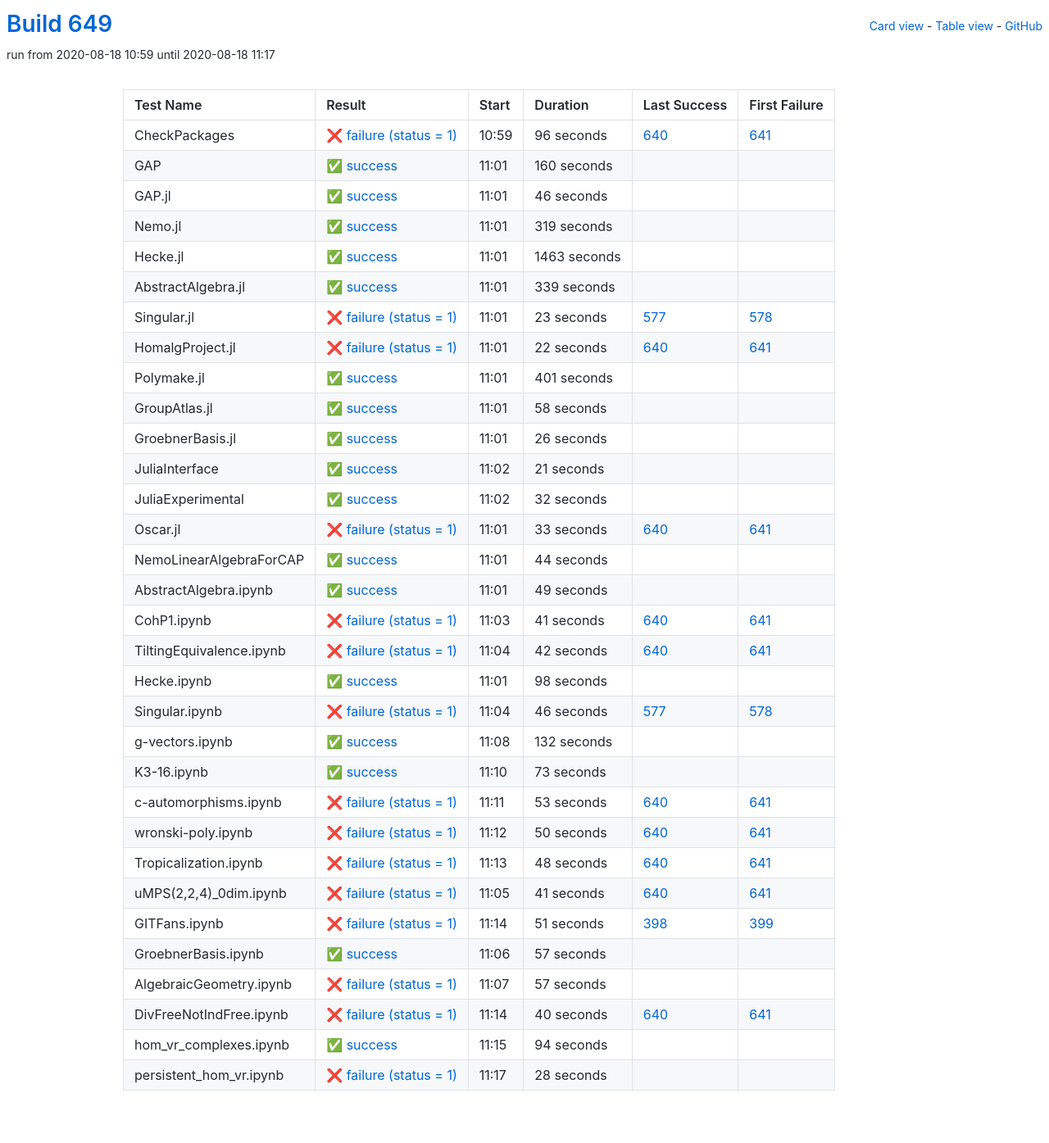
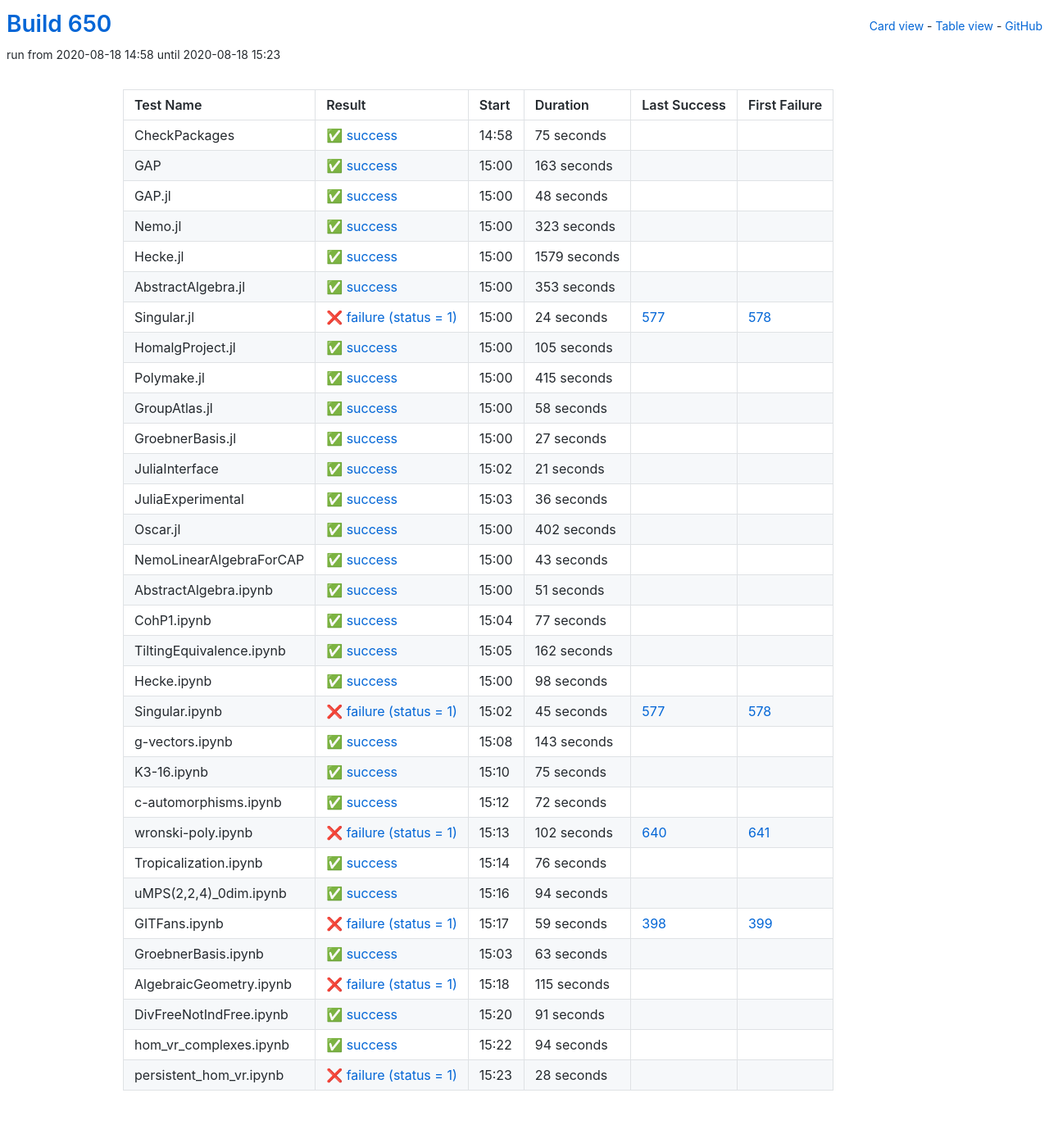
Before and after one commit to oscar-system/oscar-ci-status-stable, a Jekyll site: the page built from table.html, in a window 1280 px wide. Shown: the whole page at 82% size. Built offline with Jekyll 4.4.1, drawn with Linux system fonts in a browser that asks for light colours.

Commit message:
Build #650

```diff
--- a/_data/ci.yml
+++ b/_data/ci.yml
@@ -1,6 +1,6 @@
 ---
-build: 649
-build_url: https://oscarci.mathematik.uni-kl.de/job/oscar-stable/649/
+build: 650
+build_url: https://oscarci.mathematik.uni-kl.de/job/oscar-stable/650/
 job: oscar-stable
 organization: oscar-system
 repo: oscar-ci-status-stable
@@ -8,116 +8,116 @@ repourl: https://github.com/oscar-system/oscar-ci-status-stable
 tests:
 - name: CheckPackages
   id: checkpackages
-  log: https://oscarci.mathematik.uni-kl.de/job/oscar-stable/649/artifact/logs/build-649/CheckPackages.log
-  start: 2020-08-18 10:59
-  success: false
-  exitcode: 1
-  status: failure
-  duration: 96
-  last_success: 640
-  last_success_url: https://oscarci.mathematik.uni-kl.de/job/oscar-stable/640/
-  first_failure: 641
-  first_failure_url: https://oscarci.mathematik.uni-kl.de/job/oscar-stable/641/
-- name: GAP
-  id: gap
-  log: https://oscarci.mathematik.uni-kl.de/job/oscar-stable/649/artifact/logs/build-649/GAP.log
-  start: 2020-08-18 11:01
+  log: https://oscarci.mathematik.uni-kl.de/job/oscar-stable/650/artifact/logs/build-650/CheckPackages.log
+  start: 2020-08-18 14:58
   success: true
   exitcode: 0
   status: success
-  duration: 160
+  duration: 75
+  last_success: false
+  last_success_url:
+  first_failure: false
+  first_failure_url:
+- name: GAP
+  id: gap
+  log: https://oscarci.mathematik.uni-kl.de/job/oscar-stable/650/artifact/logs/build-650/GAP.log
+  start: 2020-08-18 15:00
+  success: true
+  exitcode: 0
+  status: success
+  duration: 163
   last_success: false
   last_success_url:
   first_failure: false
   first_failure_url:
 - name: GAP.jl
   id: gap-jl
-  log: https://oscarci.mathematik.uni-kl.de/job/oscar-stable/649/artifact/logs/build-649/GAP.jl.log
-  start: 2020-08-18 11:01
+  log: https://oscarci.mathematik.uni-kl.de/job/oscar-stable/650/artifact/logs/build-650/GAP.jl.log
+  start: 2020-08-18 15:00
   success: true
   exitcode: 0
   status: success
-  duration: 46
+  duration: 48
   last_success: false
   last_success_url:
   first_failure: false
   first_failure_url:
 - name: Nemo.jl
   id: nemo-jl
-  log: https://oscarci.mathematik.uni-kl.de/job/oscar-stable/649/artifact/logs/build-649/Nemo.jl.log
-  start: 2020-08-18 11:01
+  log: https://oscarci.mathematik.uni-kl.de/job/oscar-stable/650/artifact/logs/build-650/Nemo.jl.log
+  start: 2020-08-18 15:00
   success: true
   exitcode: 0
   status: success
-  duration: 319
+  duration: 323
   last_success: false
   last_success_url:
   first_failure: false
   first_failure_url:
 - name: Hecke.jl
   id: hecke-jl
-  log: https://oscarci.mathematik.uni-kl.de/job/oscar-stable/649/artifact/logs/build-649/Hecke.jl.log
-  start: 2020-08-18 11:01
+  log: https://oscarci.mathematik.uni-kl.de/job/oscar-stable/650/artifact/logs/build-650/Hecke.jl.log
+  start: 2020-08-18 15:00
   success: true
   exitcode: 0
   status: success
-  duration: 1463
+  duration: 1579
   last_success: false
   last_success_url:
   first_failure: false
   first_failure_url:
 - name: AbstractAlgebra.jl
   id: abstractalgebra-jl
-  log: https://oscarci.mathematik.uni-kl.de/job/oscar-stable/649/artifact/logs/build-649/AbstractAlgebra.jl.log
-  start: 2020-08-18 11:01
+  log: https://oscarci.mathematik.uni-kl.de/job/oscar-stable/650/artifact/logs/build-650/AbstractAlgebra.jl.log
+  start: 2020-08-18 15:00
   success: true
   exitcode: 0
   status: success
-  duration: 339
+  duration: 353
   last_success: false
   last_success_url:
   first_failure: false
   first_failure_url:
 - name: Singular.jl
   id: singular-jl
-  log: https://oscarci.mathematik.uni-kl.de/job/oscar-stable/649/artifact/logs/build-649/Singular.jl.log
-  start: 2020-08-18 11:01
+  log: https://oscarci.mathematik.uni-kl.de/job/oscar-stable/650/artifact/logs/build-650/Singular.jl.log
+  start: 2020-08-18 15:00
   success: false
   exitcode: 1
   status: failure
-  duration: 23
+  duration: 24
   last_success: 577
   last_success_url: https://oscarci.mathematik.uni-kl.de/job/oscar-stable/577/
   first_failure: 578
   first_failure_url: https://oscarci.mathematik.uni-kl.de/job/oscar-stable/578/
 - name: HomalgProject.jl
   id: homalgproject-jl
-  log: https://oscarci.mathematik.uni-kl.de/job/oscar-stable/649/artifact/logs/build-649/HomalgProject.jl.log
-  start: 2020-08-18 11:01
-  success: false
-  exitcode: 1
-  status: failure
-  duration: 22
-  last_success: 640
-  last_success_url: https://oscarci.mathematik.uni-kl.de/job/oscar-stable/640/
-  first_failure: 641
-  first_failure_url: https://oscarci.mathematik.uni-kl.de/job/oscar-stable/641/
-- name: Polymake.jl
-  id: polymake-jl
-  log: https://oscarci.mathematik.uni-kl.de/job/oscar-stable/649/artifact/logs/build-649/Polymake.jl.log
-  start: 2020-08-18 11:01
+  log: https://oscarci.mathematik.uni-kl.de/job/oscar-stable/650/artifact/logs/build-650/HomalgProject.jl.log
+  start: 2020-08-18 15:00
   success: true
   exitcode: 0
   status: success
-  duration: 401
+  duration: 105
+  last_success: false
+  last_success_url:
+  first_failure: false
+  first_failure_url:
+- name: Polymake.jl
+  id: polymake-jl
+  log: https://oscarci.mathematik.uni-kl.de/job/oscar-stable/650/artifact/logs/build-650/Polymake.jl.log
+  start: 2020-08-18 15:00
+  success: true
+  exitcode: 0
+  status: success
+  duration: 415
   last_success: false
   last_success_url:
   first_failure: false
   first_failure_url:
 - name: GroupAtlas.jl
   id: groupatlas-jl
-  log: https://oscarci.mathematik.uni-kl.de/job/oscar-stable/649/artifact/logs/build-649/GroupAtlas.jl.log
-  start: 2020-08-18 11:01
+  log: https://oscarci.mathematik.uni-kl.de/job/oscar-stable/650/artifact/logs/build-650/GroupAtlas.jl.log
+  start: 2020-08-18 15:00
   success: true
   exitcode: 0
   status: success
@@ -128,20 +128,20 @@ tests:
   first_failure_url:
 - name: GroebnerBasis.jl
   id: groebnerbasis-jl
-  log: https://oscarci.mathematik.uni-kl.de/job/oscar-stable/649/artifact/logs/build-649/GroebnerBasis.jl.log
-  start: 2020-08-18 11:01
+  log: https://oscarci.mathematik.uni-kl.de/job/oscar-stable/650/artifact/logs/build-650/GroebnerBasis.jl.log
+  start: 2020-08-18 15:00
   success: true
   exitcode: 0
   status: success
-  duration: 26
+  duration: 27
   last_success: false
   last_success_url:
   first_failure: false
   first_failure_url:
 - name: JuliaInterface
   id: juliainterface
-  log: https://oscarci.mathematik.uni-kl.de/job/oscar-stable/649/artifact/logs/build-649/JuliaInterface.log
-  start: 2020-08-18 11:02
+  log: https://oscarci.mathematik.uni-kl.de/job/oscar-stable/650/artifact/logs/build-650/JuliaInterface.log
+  start: 2020-08-18 15:02
   success: true
   exitcode: 0
   status: success
@@ -152,80 +152,80 @@ tests:
   first_failure_url:
 - name: JuliaExperimental
   id: juliaexperimental
-  log: https://oscarci.mathematik.uni-kl.de/job/oscar-stable/649/artifact/logs/build-649/JuliaExperimental.log
-  start: 2020-08-18 11:02
+  log: https://oscarci.mathematik.uni-kl.de/job/oscar-stable/650/artifact/logs/build-650/JuliaExperimental.log
+  start: 2020-08-18 15:03
   success: true
   exitcode: 0
   status: success
-  duration: 32
+  duration: 36
   last_success: false
   last_success_url:
   first_failure: false
   first_failure_url:
 - name: Oscar.jl
   id: oscar-jl
-  log: https://oscarci.mathematik.uni-kl.de/job/oscar-stable/649/artifact/logs/build-649/Oscar.jl.log
-  start: 2020-08-18 11:01
-  success: false
-  exitcode: 1
-  status: failure
-  duration: 33
-  last_success: 640
-  last_success_url: https://oscarci.mathematik.uni-kl.de/job/oscar-stable/640/
-  first_failure: 641
-  first_failure_url: https://oscarci.mathematik.uni-kl.de/job/oscar-stable/641/
-- name: NemoLinearAlgebraForCAP
-  id: nemolinearalgebraforcap
-  log: https://oscarci.mathematik.uni-kl.de/job/oscar-stable/649/artifact/logs/build-649/NemoLinearAlgebraForCAP.log
-  start: 2020-08-18 11:01
+  log: https://oscarci.mathematik.uni-kl.de/job/oscar-stable/650/artifact/logs/build-650/Oscar.jl.log
+  start: 2020-08-18 15:00
   success: true
   exitcode: 0
   status: success
-  duration: 44
+  duration: 402
+  last_success: false
+  last_success_url:
+  first_failure: false
+  first_failure_url:
+- name: NemoLinearAlgebraForCAP
+  id: nemolinearalgebraforcap
+  log: https://oscarci.mathematik.uni-kl.de/job/oscar-stable/650/artifact/logs/build-650/NemoLinearAlgebraForCAP.log
+  start: 2020-08-18 15:00
+  success: true
+  exitcode: 0
+  status: success
+  duration: 43
   last_success: false
   last_success_url:
   first_failure: false
   first_failure_url:
 - name: AbstractAlgebra.ipynb
   id: abstractalgebra-ipynb
-  log: https://oscarci.mathematik.uni-kl.de/job/oscar-stable/649/artifact/logs/build-649/AbstractAlgebra.ipynb.log
-  start: 2020-08-18 11:01
+  log: https://oscarci.mathematik.uni-kl.de/job/oscar-stable/650/artifact/logs/build-650/AbstractAlgebra.ipynb.log
+  start: 2020-08-18 15:00
   success: true
   exitcode: 0
   status: success
-  duration: 49
+  duration: 51
   last_success: false
   last_success_url:
   first_failure: false
   first_failure_url:
 - name: CohP1.ipynb
   id: cohp1-ipynb
-  log: https://oscarci.mathematik.uni-kl.de/job/oscar-stable/649/artifact/logs/build-649/CohP1.ipynb.log
-  start: 2020-08-18 11:03
-  success: false
-  exitcode: 1
-  status: failure
-  duration: 41
-  last_success: 640
-  last_success_url: https://oscarci.mathematik.uni-kl.de/job/oscar-stable/640/
-  first_failure: 641
-  first_failure_url: https://oscarci.mathematik.uni-kl.de/job/oscar-stable/641/
+  log: https://oscarci.mathematik.uni-kl.de/job/oscar-stable/650/artifact/logs/build-650/CohP1.ipynb.log
+  start: 2020-08-18 15:04
+  success: true
+  exitcode: 0
+  status: success
+  duration: 77
+  last_success: false
+  last_success_url:
+  first_failure: false
+  first_failure_url:
 - name: TiltingEquivalence.ipynb
   id: tiltingequivalence-ipynb
-  log: https://oscarci.mathematik.uni-kl.de/job/oscar-stable/649/artifact/logs/build-649/TiltingEquivalence.ipynb.log
-  start: 2020-08-18 11:04
-  success: false
-  exitcode: 1
-  status: failure
-  duration: 42
-  last_success: 640
-  last_success_url: https://oscarci.mathematik.uni-kl.de/job/oscar-stable/640/
-  first_failure: 641
-  first_failure_url: https://oscarci.mathematik.uni-kl.de/job/oscar-stable/641/
+  log: https://oscarci.mathematik.uni-kl.de/job/oscar-stable/650/artifact/logs/build-650/TiltingEquivalence.ipynb.log
+  start: 2020-08-18 15:05
+  success: true
+  exitcode: 0
+  status: success
+  duration: 162
+  last_success: false
+  last_success_url:
+  first_failure: false
+  first_failure_url:
 - name: Hecke.ipynb
   id: hecke-ipynb
-  log: https://oscarci.mathematik.uni-kl.de/job/oscar-stable/649/artifact/logs/build-649/Hecke.ipynb.log
-  start: 2020-08-18 11:01
+  log: https://oscarci.mathematik.uni-kl.de/job/oscar-stable/650/artifact/logs/build-650/Hecke.ipynb.log
+  start: 2020-08-18 15:00
   success: true
   exitcode: 0
   status: success
@@ -236,140 +236,140 @@ tests:
   first_failure_url:
 - name: Singular.ipynb
   id: singular-ipynb
-  log: https://oscarci.mathematik.uni-kl.de/job/oscar-stable/649/artifact/logs/build-649/Singular.ipynb.log
-  start: 2020-08-18 11:04
+  log: https://oscarci.mathematik.uni-kl.de/job/oscar-stable/650/artifact/logs/build-650/Singular.ipynb.log
+  start: 2020-08-18 15:02
   success: false
   exitcode: 1
   status: failure
-  duration: 46
+  duration: 45
   last_success: 577
   last_success_url: https://oscarci.mathematik.uni-kl.de/job/oscar-stable/577/
   first_failure: 578
   first_failure_url: https://oscarci.mathematik.uni-kl.de/job/oscar-stable/578/
 - name: g-vectors.ipynb
   id: g-vectors-ipynb
-  log: https://oscarci.mathematik.uni-kl.de/job/oscar-stable/649/artifact/logs/build-649/g-vectors.ipynb.log
-  start: 2020-08-18 11:08
+  log: https://oscarci.mathematik.uni-kl.de/job/oscar-stable/650/artifact/logs/build-650/g-vectors.ipynb.log
+  start: 2020-08-18 15:08
   success: true
   exitcode: 0
   status: success
-  duration: 132
+  duration: 143
   last_success: false
   last_success_url:
   first_failure: false
   first_failure_url:
 - name: K3-16.ipynb
   id: k3-16-ipynb
-  log: https://oscarci.mathematik.uni-kl.de/job/oscar-stable/649/artifact/logs/build-649/K3-16.ipynb.log
-  start: 2020-08-18 11:10
+  log: https://oscarci.mathematik.uni-kl.de/job/oscar-stable/650/artifact/logs/build-650/K3-16.ipynb.log
+  start: 2020-08-18 15:10
   success: true
   exitcode: 0
   status: success
-  duration: 73
+  duration: 75
   last_success: false
   last_success_url:
   first_failure: false
   first_failure_url:
 - name: c-automorphisms.ipynb
   id: c-automorphisms-ipynb
-  log: https://oscarci.mathematik.uni-kl.de/job/oscar-stable/649/artifact/logs/build-649/c-automorphisms.ipynb.log
-  start: 2020-08-18 11:11
+  log: https://oscarci.mathematik.uni-kl.de/job/oscar-stable/650/artifact/logs/build-650/c-automorphisms.ipynb.log
+  start: 2020-08-18 15:12
+  success: true
+  exitcode: 0
+  status: success
+  duration: 72
+  last_success: false
+  last_success_url:
+  first_failure: false
+  first_failure_url:
+- name: wronski-poly.ipynb
+  id: wronski-poly-ipynb
+  log: https://oscarci.mathematik.uni-kl.de/job/oscar-stable/650/artifact/logs/build-650/wronski-poly.ipynb.log
+  start: 2020-08-18 15:13
   success: false
   exitcode: 1
   status: failure
-  duration: 53
-  last_success: 640
-  last_success_url: https://oscarci.mathematik.uni-kl.de/job/oscar-stable/640/
-  first_failure: 641
-  first_failure_url: https://oscarci.mathematik.uni-kl.de/job/oscar-stable/641/
-- name: wronski-poly.ipynb
-  id: wronski-poly-ipynb
-  log: https://oscarci.mathematik.uni-kl.de/job/oscar-stable/649/artifact/logs/build-649/wronski-poly.ipynb.log
-  start: 2020-08-18 11:12
-  success: false
-  exitcode: 1
-  status: failure
-  duration: 50
+  duration: 102
   last_success: 640
   last_success_url: https://oscarci.mathematik.uni-kl.de/job/oscar-stable/640/
   first_failure: 641
   first_failure_url: https://oscarci.mathematik.uni-kl.de/job/oscar-stable/641/
 - name: Tropicalization.ipynb
   id: tropicalization-ipynb
-  log: https://oscarci.mathematik.uni-kl.de/job/oscar-stable/649/artifact/logs/build-649/Tropicalization.ipynb.log
-  start: 2020-08-18 11:13
+  log: https://oscarci.mathematik.uni-kl.de/job/oscar-stable/650/artifact/logs/build-650/Tropicalization.ipynb.log
+  start: 2020-08-18 15:14
+  success: true
+  exitcode: 0
+  status: success
+  duration: 76
+  last_success: false
+  last_success_url:
+  first_failure: false
+  first_failure_url:
+- name: uMPS(2,2,4)_0dim.ipynb
+  id: umps-2-2-4-0dim-ipynb
+  log: https://oscarci.mathematik.uni-kl.de/job/oscar-stable/650/artifact/logs/build-650/uMPS-2-2-4-_0dim.ipynb.log
+  start: 2020-08-18 15:16
+  success: true
+  exitcode: 0
+  status: success
+  duration: 94
+  last_success: false
+  last_success_url:
+  first_failure: false
+  first_failure_url:
+- name: GITFans.ipynb
+  id: gitfans-ipynb
+  log: https://oscarci.mathematik.uni-kl.de/job/oscar-stable/650/artifact/logs/build-650/GITFans.ipynb.log
+  start: 2020-08-18 15:17
   success: false
   exitcode: 1
   status: failure
-  duration: 48
-  last_success: 640
-  last_success_url: https://oscarci.mathematik.uni-kl.de/job/oscar-stable/640/
-  first_failure: 641
-  first_failure_url: https://oscarci.mathematik.uni-kl.de/job/oscar-stable/641/
-- name: uMPS(2,2,4)_0dim.ipynb
-  id: umps-2-2-4-0dim-ipynb
-  log: https://oscarci.mathematik.uni-kl.de/job/oscar-stable/649/artifact/logs/build-649/uMPS-2-2-4-_0dim.ipynb.log
-  start: 2020-08-18 11:05
-  success: false
-  exitcode: 1
-  status: failure
-  duration: 41
-  last_success: 640
-  last_success_url: https://oscarci.mathematik.uni-kl.de/job/oscar-stable/640/
-  first_failure: 641
-  first_failure_url: https://oscarci.mathematik.uni-kl.de/job/oscar-stable/641/
-- name: GITFans.ipynb
-  id: gitfans-ipynb
-  log: https://oscarci.mathematik.uni-kl.de/job/oscar-stable/649/artifact/logs/build-649/GITFans.ipynb.log
-  start: 2020-08-18 11:14
-  success: false
-  exitcode: 1
-  status: failure
-  duration: 51
+  duration: 59
   last_success: 398
   last_success_url: https://oscarci.mathematik.uni-kl.de/job/oscar-stable/398/
   first_failure: 399
   first_failure_url: https://oscarci.mathematik.uni-kl.de/job/oscar-stable/399/
 - name: GroebnerBasis.ipynb
   id: groebnerbasis-ipynb
-  log: https://oscarci.mathematik.uni-kl.de/job/oscar-stable/649/artifact/logs/build-649/GroebnerBasis.ipynb.log
-  start: 2020-08-18 11:06
+  log: https://oscarci.mathematik.uni-kl.de/job/oscar-stable/650/artifact/logs/build-650/GroebnerBasis.ipynb.log
+  start: 2020-08-18 15:03
   success: true
   exitcode: 0
   status: success
-  duration: 57
+  duration: 63
   last_success: false
   last_success_url:
   first_failure: false
   first_failure_url:
 - name: AlgebraicGeometry.ipynb
   id: algebraicgeometry-ipynb
-  log: https://oscarci.mathematik.uni-kl.de/job/oscar-stable/649/artifact/logs/build-649/AlgebraicGeometry.ipynb.log
-  start: 2020-08-18 11:07
+  log: https://oscarci.mathematik.uni-kl.de/job/oscar-stable/650/artifact/logs/build-650/AlgebraicGeometry.ipynb.log
+  start: 2020-08-18 15:18
   success: false
   exitcode: 1
   status: failure
-  duration: 57
+  duration: 115
   last_success: false
   last_success_url:
   first_failure: false
   first_failure_url:
 - name: DivFreeNotIndFree.ipynb
   id: divfreenotindfree-ipynb
-  log: https://oscarci.mathematik.uni-kl.de/job/oscar-stable/649/artifact/logs/build-649/DivFreeNotIndFree.ipynb.log
-  start: 2020-08-18 11:14
-  success: false
-  exitcode: 1
-  status: failure
-  duration: 40
-  last_success: 640
-  last_success_url: https://oscarci.mathematik.uni-kl.de/job/oscar-stable/640/
-  first_failure: 641
-  first_failure_url: https://oscarci.mathematik.uni-kl.de/job/oscar-stable/641/
+  log: https://oscarci.mathematik.uni-kl.de/job/oscar-stable/650/artifact/logs/build-650/DivFreeNotIndFree.ipynb.log
+  start: 2020-08-18 15:20
+  success: true
+  exitcode: 0
+  status: success
+  duration: 91
+  last_success: false
+  last_success_url:
+  first_failure: false
+  first_failure_url:
 - name: hom_vr_complexes.ipynb
   id: hom-vr-complexes-ipynb
-  log: https://oscarci.mathematik.uni-kl.de/job/oscar-stable/649/artifact/logs/build-649/hom_vr_complexes.ipynb.log
-  start: 2020-08-18 11:15
+  log: https://oscarci.mathematik.uni-kl.de/job/oscar-stable/650/artifact/logs/build-650/hom_vr_complexes.ipynb.log
+  start: 2020-08-18 15:22
   success: true
   exitcode: 0
   status: success
@@ -380,8 +380,8 @@ tests:
   first_failure_url:
 - name: persistent_hom_vr.ipynb
   id: persistent-hom-vr-ipynb
-  log: https://oscarci.mathematik.uni-kl.de/job/oscar-stable/649/artifact/logs/build-649/persistent_hom_vr.ipynb.log
-  start: 2020-08-18 11:17
+  log: https://oscarci.mathematik.uni-kl.de/job/oscar-stable/650/artifact/logs/build-650/persistent_hom_vr.ipynb.log
+  start: 2020-08-18 15:23
   success: false
   exitcode: 1
   status: failure
```
Also changed, not shown: README.md.
